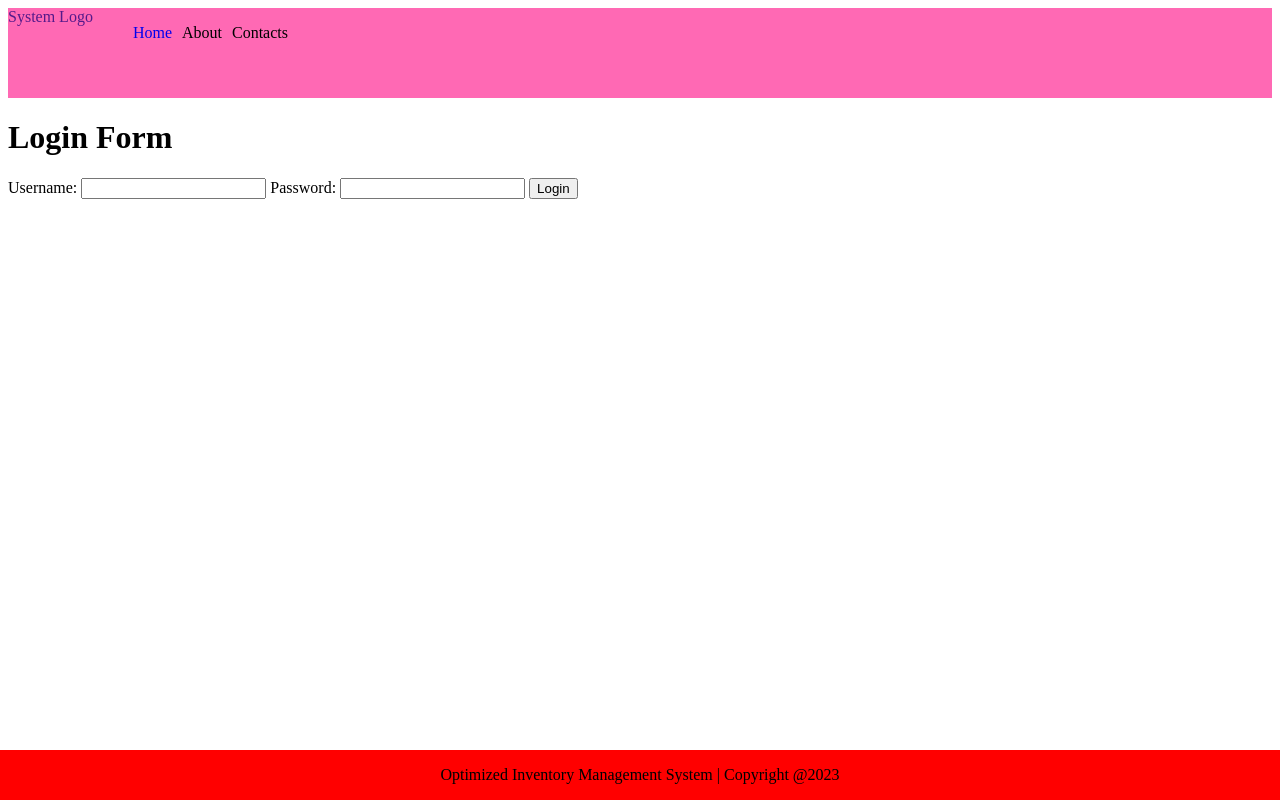
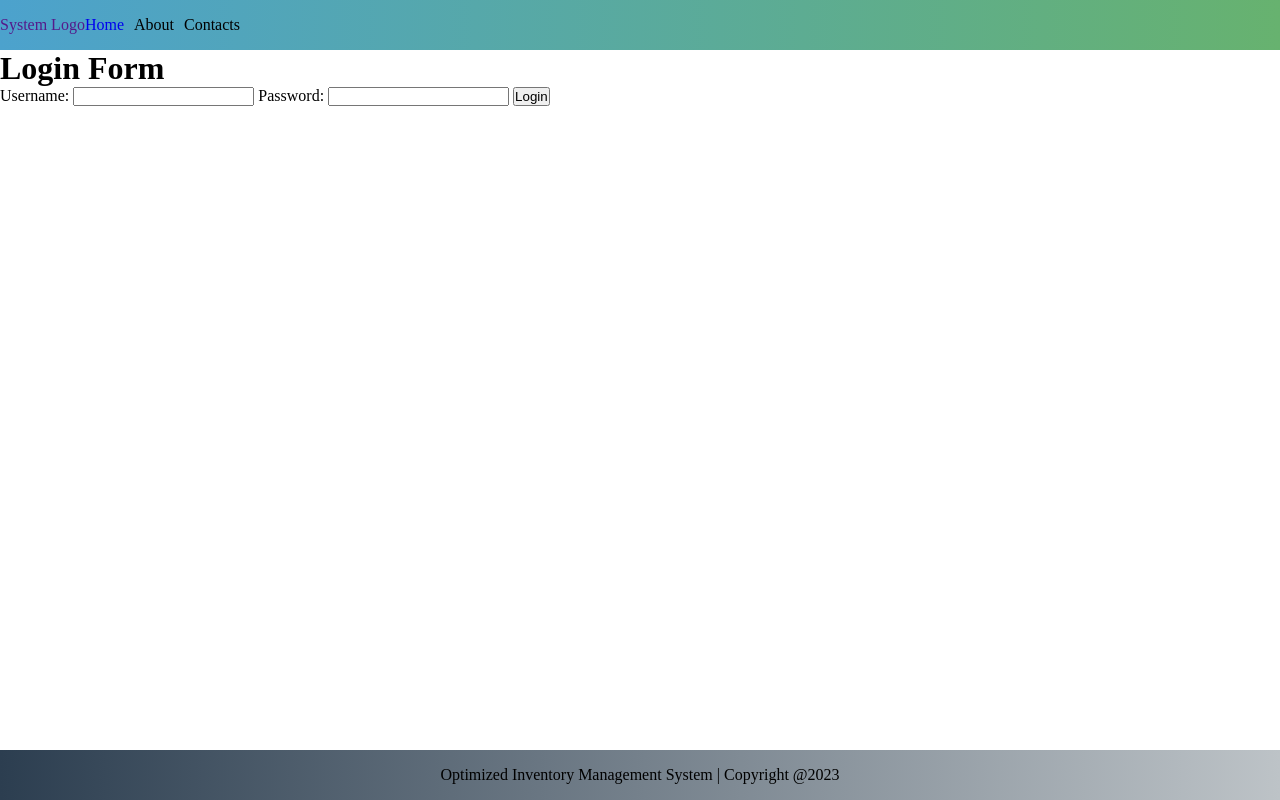
Before and after one commit to DanMarvin/OIMS, a plain HTML site: page login.html in a window 1280 px wide. Drawn offline with Linux system fonts and the light colour scheme.

Commit message:
Modify something

```diff
--- a/assets/style.css
+++ b/assets/style.css
@@ -1,10 +1,19 @@
+* {
+    margin: 0;
+    padding: 0;
+    box-sizing: border-box;
+}
+
 nav {
     display: flex;
+    align-items: center;
     width: 100%;
-    height: 90px;
+    height: 50px;
     position: sticky;
     z-index: 1000;
-    background-color: hotpink;
+    background: #67B26F;  /* fallback for old browsers */
+    background: -webkit-linear-gradient(to right, #4ca2cd, #67B26F);  /* Chrome 10-25, Safari 5.1-6 */
+    background: linear-gradient(to right, #4ca2cd, #67B26F); /* W3C, IE 10+/ Edge, Firefox 16+, Chrome 26+, Opera 12+, Safari 7+ */
 }
 
 ul {
@@ -16,7 +25,9 @@ footer {
     display: flex;
     align-items: center;
     justify-content: center;
-    background-color: red;
+    background: #bdc3c7;  /* fallback for old browsers */
+    background: -webkit-linear-gradient(to right, #2c3e50, #bdc3c7);  /* Chrome 10-25, Safari 5.1-6 */
+    background: linear-gradient(to right, #2c3e50, #bdc3c7); /* W3C, IE 10+/ Edge, Firefox 16+, Chrome 26+, Opera 12+, Safari 7+ */
     position: fixed;
     bottom: 0;
     left: 0;
--- a/login.html
+++ b/login.html
@@ -3,7 +3,7 @@
 <head>
     <meta charset="UTF-8">
     <meta name="viewport" content="width=device-width, initial-scale=1.0">
-    <title>WBTS | Login</title>
+    <title>OIMS | Login</title>
     <link href="assets/style.css" rel="stylesheet" />
 </head>
 
```
